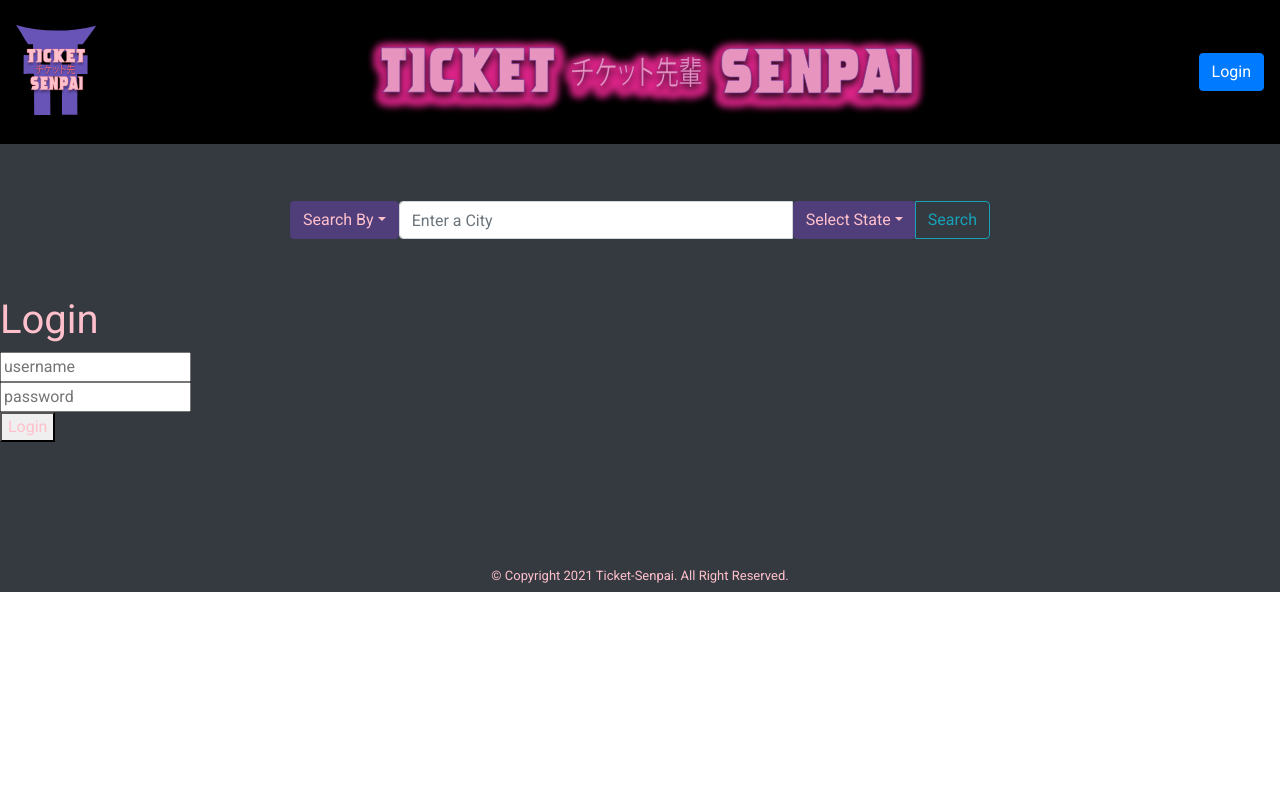
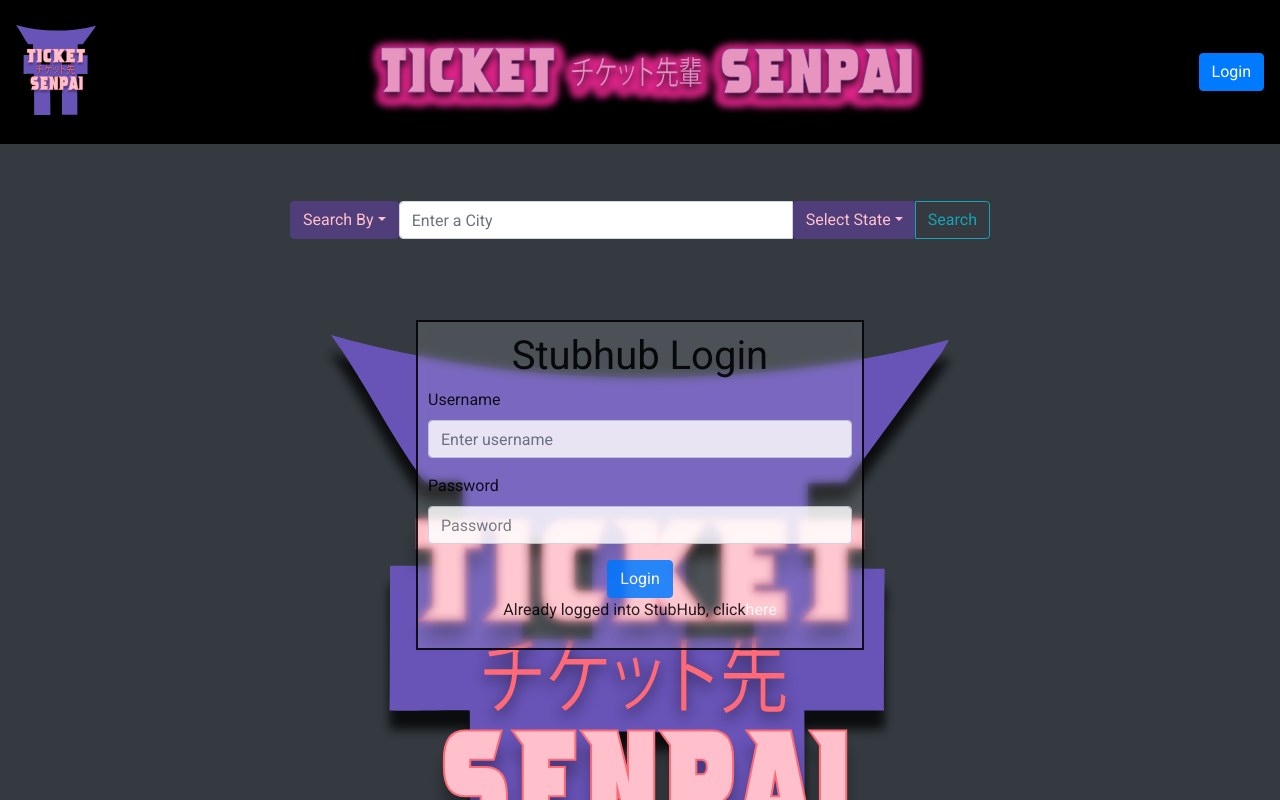
Before and after one commit to MattChale123/Ticket-Senpai, a React (Create React App) app in the folder client/: page /login/stubhub in a window 1280 px wide. Shown: the top 800 px of the page. Built offline with nearby package versions, Linux system fonts and the light colour scheme.

Commit message:
login and register styling

```diff
--- a/client/package.json
+++ b/client/package.json
@@ -9,6 +9,8 @@
     "@testing-library/user-event": "^12.8.3",
     "bootstrap": "^4.6.0",
     "disable-scroll": "^0.6.0",
+    "jquery": "^3.6.0",
+    "popper.js": "^1.16.1",
     "react": "^17.0.2",
     "react-awesome-modal": "^2.0.5",
     "react-bootstrap": "^1.5.2",
--- a/client/src/App.css
+++ b/client/src/App.css
@@ -1,6 +1,6 @@
 .App {
   background-color: #343A40 !important;
-  font-family: 'Roboto', sans-serif;
+  font-family: 'Roboto', sans-serif !important;
   color: #FFC0CB;
 }
 
--- a/client/src/App.js
+++ b/client/src/App.js
@@ -22,15 +22,6 @@
           <Route path='/' exact>
             <Home/>
           </Route>
-        <Route path="/register">
-          <Register />
-        </Route>
-        <Route path="/login" exact>
-          <Login />
-        </Route>
-        <Route path="/login/stubhub">
-          <StubHubLogin />
-        </Route>
           <Route path="/profile">
             <Profile />
           </Route>
@@ -50,6 +41,15 @@
             <GoogleMaps />
           </Route>
         </Switch>
+        <Route path="/register">
+          <Register />
+        </Route>
+        <Route path="/login" exact>
+          <Login />
+        </Route>
+        <Route path="/login/stubhub">
+          <StubHubLogin />
+        </Route>
         <Copyright />
     </div>
   );
--- a/client/src/pages/Login.js
+++ b/client/src/pages/Login.js
@@ -34,7 +34,7 @@
               setError(data.error)
             } else {
               dispatch(setUser(data));
-              history.push('/');
+              history.push('/login/stubhub');
             }
           });
       };
@@ -60,7 +60,7 @@
         opacity: '.85',
         border: '2px solid black',
         width: '35%',
-        padding: '10px'
+        padding: '10px',
     }
     return (
       <div style={{
@@ -72,16 +72,16 @@
         height: '1100px'
        }}><br />
             <div style={styling}>
-              <Form onSubmit={handleSubmit}>
+              <Form onSubmit={handleSubmit} style={{fontFamily: 'Roboto'}}>
                 <h1 style={{textAlign: 'center', color: 'black'}}>Login</h1>
                 <Form.Group controlId="formBasicEmail">
-                  <Form.Label>Enter username</Form.Label>
+                  <Form.Label style={{color: 'black'}}>Enter username</Form.Label>
                   <Form.Control type="text" placeholder="Enter username" onChange={handleChange} value={form.username} name='username' />
                   <Form.Text className="text-muted">
                   </Form.Text>
                 </Form.Group>
                 <Form.Group controlId="formBasicPassword">
-                    <Form.Label>Password</Form.Label>
+                    <Form.Label style={{color: 'black'}}>Password</Form.Label>
                     <Form.Control type="password" placeholder="Password" onChange={handleChange} value={form.password} name='password' />
                   </Form.Group>
                 {(error === 'password is incorrect' || 'No username with that username. Please register an account.') && <p style={errorStyling}>{error}</p>}
@@ -89,7 +89,8 @@
                 <Button variant="primary" type="submit">Submit</Button>
               </div>
               <br />
-              <p style={{display: 'flex', alignItems: 'center', justifyContent: 'center'}}>If you haven't registered, click <Link to={'/register'}>here</Link></p>
+              <p style={{display: 'flex', alignItems: 'center', justifyContent: 'center', color: 'black'}}>If you haven't registered, click <Link to={'/register'} style={{color: 'white'}}>&nbsp; here</Link>.</p>
+              <p style={{display: 'flex', alignItems: 'center', justifyContent: 'center', color: 'black'}}>If you need to login to StubHub, click <Link to={'/login/stubhub'} style={{color: 'white'}}>&nbsp; here</Link>.</p>
               </Form>
             </div>
       </div>
--- a/client/src/pages/Register.js
+++ b/client/src/pages/Register.js
@@ -68,7 +68,7 @@
             backgroundRepeat: 'noRepeat',
             backgroundAttachment: 'fixed',
             backgroundPosition: 'center',
-            backgroundSize: '100% auto',
+            backgroundSize: '90% 100%',
             height: '1100px'
            }}>
                <br />
@@ -79,7 +79,7 @@
                         <Form.Group>
                             <Form.Row className="align-items-center">
                                 <Col xs="auto">
-                                    <Form.Label htmlFor="inlineFormInputGroup">
+                                    <Form.Label htmlFor="inlineFormInputGroup" style={{color: 'black'}}>
                                         Username
                                     </Form.Label>
                                     <InputGroup className="mb-2">
@@ -92,22 +92,22 @@
                             </Form.Row>
                         </Form.Group>
                         <Form.Group controlId="formBasicEmail">
-                            <Form.Label>Email address</Form.Label>
+                            <Form.Label style={{color: 'black'}}>Email address</Form.Label>
                             <Form.Control type="email" placeholder="Enter email" onChange={handleChange} value={form.email} name='email' required/><br />
                             <Form.Text className="text-muted" style={{textAlign: 'left', color: 'white'}}>
                             </Form.Text>
                         </Form.Group>
                         <Form.Group controlId="formBasicPassword">
-                            <Form.Label>Password</Form.Label>
+                            <Form.Label style={{color: 'black'}}>Password</Form.Label>
                             <Form.Control type="password" placeholder="Password" onChange={handleChange} value={form.password} name='password' required/>
                         </Form.Group><br />
                         {(error === 'Username already in use. Pick another') && <p style={errorStyling}>{error}</p>}
                         <Form.Group controlId="formBasicCity" required>
-                                <Form.Label>City</Form.Label>
+                                <Form.Label style={{color: 'black'}}>City</Form.Label>
                                 <Form.Control type="text" placeholder="City" onChange={handleChange} value={form.city} name='city' required/>
                         </Form.Group><br />
                         <Form.Group controlId="exampleForm.ControlSelect1" >
-                            <Form.Label>Select a State</Form.Label>
+                            <Form.Label style={{color: 'black'}}>Select a State</Form.Label>
                             <Form.Control as="select" defaultValue='Select a State' onChange={handleChange} value={form.state} name='state' required>
                             <option>Select a State</option>
                             <option>AL</option>
--- a/client/src/pages/StubHubLogin.js
+++ b/client/src/pages/StubHubLogin.js
@@ -2,7 +2,10 @@
 import { useHistory } from 'react-router'
 import { useDispatch } from "react-redux";
 import { setStubHub } from "../redux/actions";
-import { saveState } from '../redux/store';
+import { Form } from 'react-bootstrap';
+import { Button } from 'react-bootstrap';
+import background from '../components/senpailogopurple.svg';
+import { Link } from 'react-router-dom';
 
 export default function StubHubLogin() {
     const [form, setForm] = useState({
@@ -40,15 +43,48 @@
           [e.target.name]: e.target.value,
         });
       };
+      const styling = {
+        backgroundColor: 'rgba(255, 255, 255, .15)',
+        backdropFilter: 'blur(5px)',
+        color: 'black',
+        flexDirection: 'column',
+        display: 'block',
+        marginLeft: 'auto',
+        marginRight: 'auto',
+        textAlign: 'left',
+        opacity: '.85',
+        border: '2px solid black',
+        width: '35%',
+        padding: '10px',
+    }
 
     return (
-        <div>
-            <h1>Login</h1>
-            <form onSubmit={handleSubmit}>
-                <input placeholder="username" onChange={handleChange} value={form.username} name='username'></input><br />
-                <input type='password' placeholder="password" onChange={handleChange} value={form.password} name='password'></input><br />
-                <button type="submit">Login</button>
-            </form>
+        <div style={{
+          backgroundImage: `url(${background})`,
+          backgroundRepeat: 'noRepeat',
+          backgroundAttachment: 'fixed',
+          backgroundPosition: 'center',
+          backgroundSize: '90% 100%',
+          height: '1100px'
+         }}><br />
+          <div style={styling}>
+            <h1 style={{textAlign: 'center', color: 'black'}}>Stubhub Login</h1>
+            <Form onSubmit={handleSubmit}>
+              <Form.Group controlId="formBasicEmail">
+                <Form.Label style={{color: 'black'}}>Username</Form.Label>
+                <Form.Control type="text" placeholder="Enter username" onChange={handleChange} value={form.username} name='username' />
+              </Form.Group>
+
+              <Form.Group controlId="formBasicPassword">
+                <Form.Label style={{color: 'black'}}>Password</Form.Label>
+                <Form.Control type="password" placeholder="Password" onChange={handleChange} value={form.password} name='password' />
+              </Form.Group>
+              <div style={{display: 'flex', alignItems: 'center', justifyContent: 'center'}}>
+                <Button variant="primary" type="submit">Login</Button>
+              </div>
+              <p style={{display: 'flex', alignItems: 'center', justifyContent: 'center', color: 'black'}}>Already logged into StubHub, click <Link to={'/login'} style={{color: 'white'}}>here</Link></p>
+            </Form>
+          </div>
         </div>
     )
 }
```
Also changed, not shown: 1 other file (tests, documents, lock files or other folders). Lines whose indentation alone changed are shown as unchanged.
